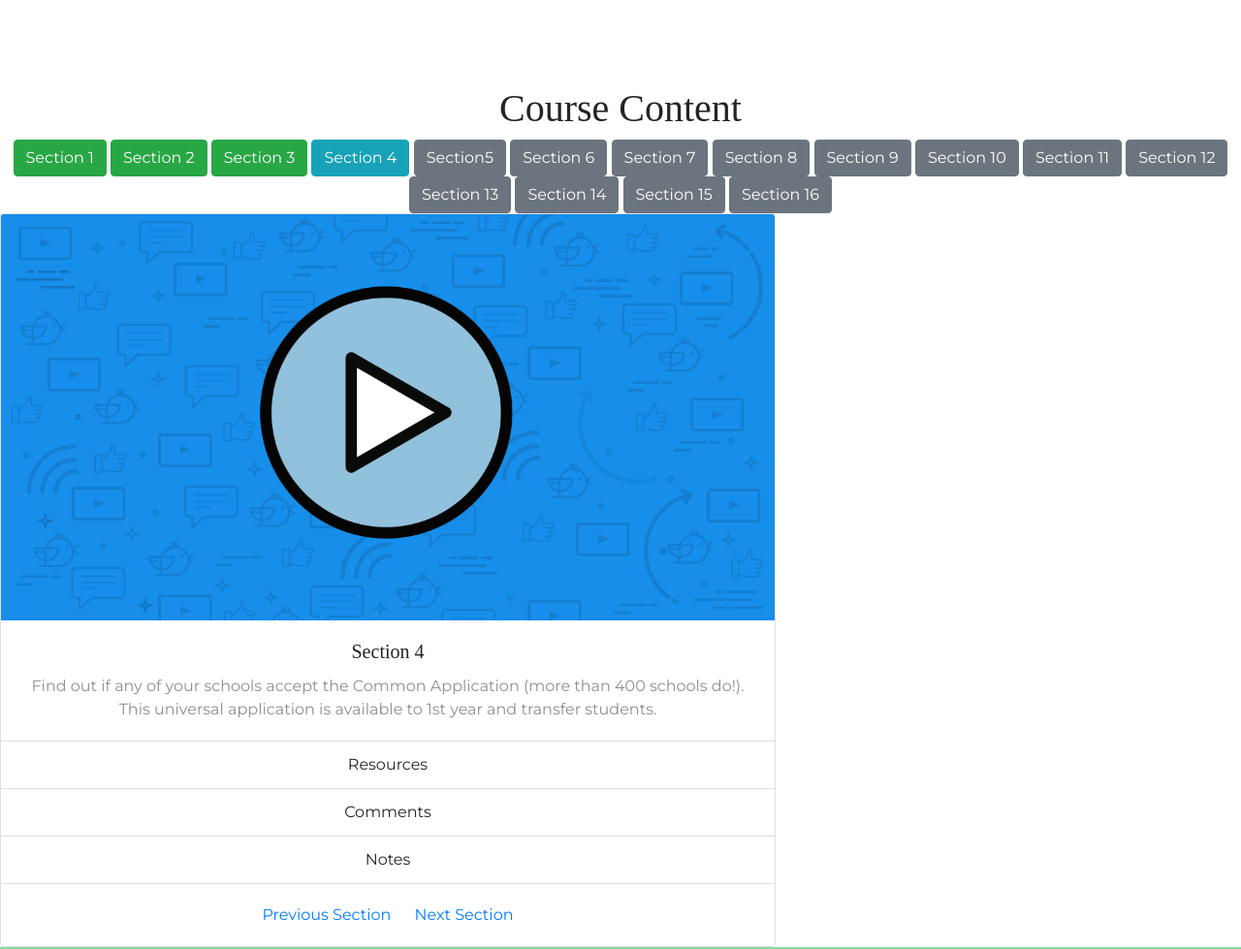
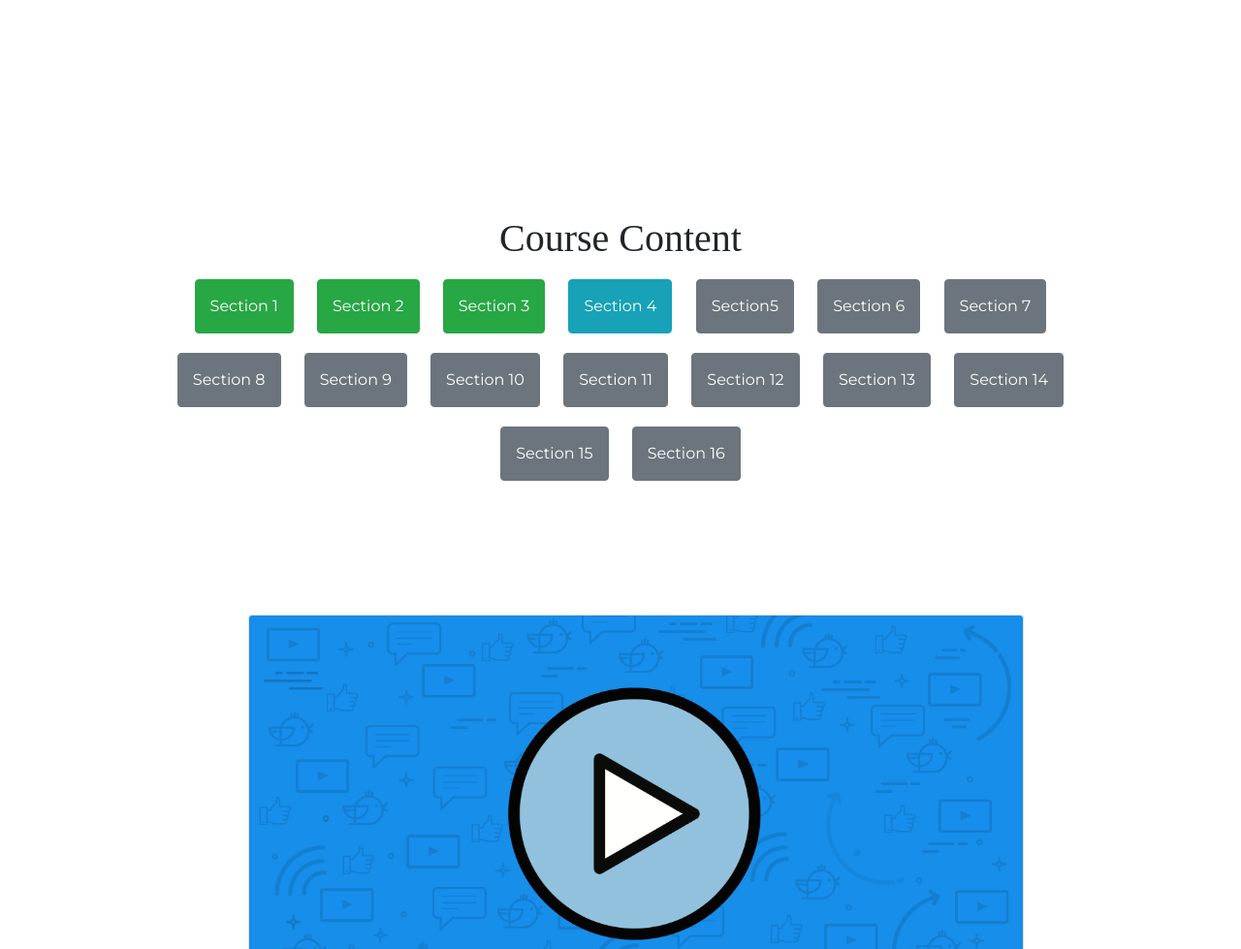
Before and after one commit to PrincessMariam0/CollegeBrick, a plain HTML site: page meore.html in a window 1280 px wide. Shown: the part 847-1826 px from the top of the page at 97% size. Drawn offline with nearby package versions, Linux system fonts and the light colour scheme; files whose address does not match are found by name.

Commit message:
Update styles.css

```diff
--- a/css/styles.css
+++ b/css/styles.css
@@ -185,3 +185,22 @@ p {
 
   }
 }
+.courses{
+  margin: 10%;
+}
+.btn-secondary{
+  padding: 15px;
+  margin: 10px;
+}
+.btn-success{
+  padding: 15px;
+  margin: 10px;
+}
+.btn-info{
+  padding: 15px;
+  margin: 10px;
+}
+.section4{
+  margin-left: 20%;
+  margin-bottom: 10%;
+}
```
